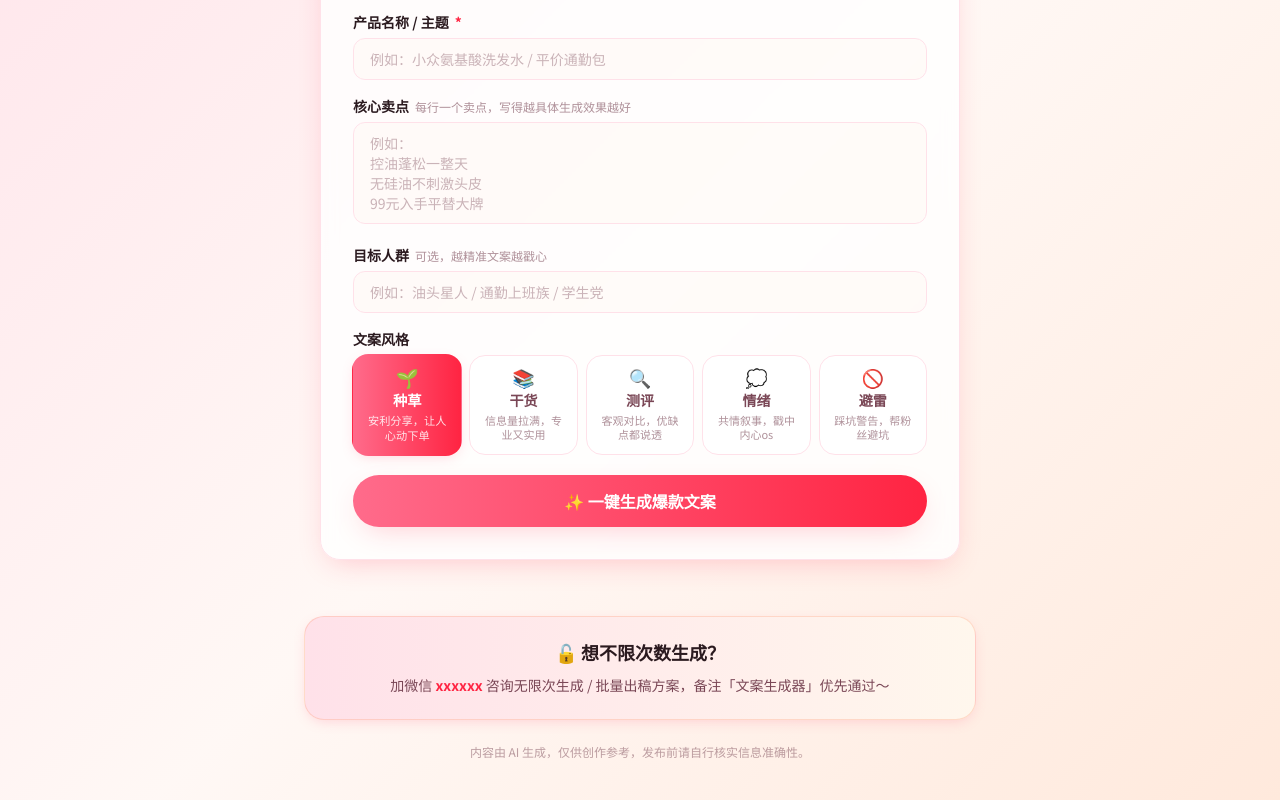
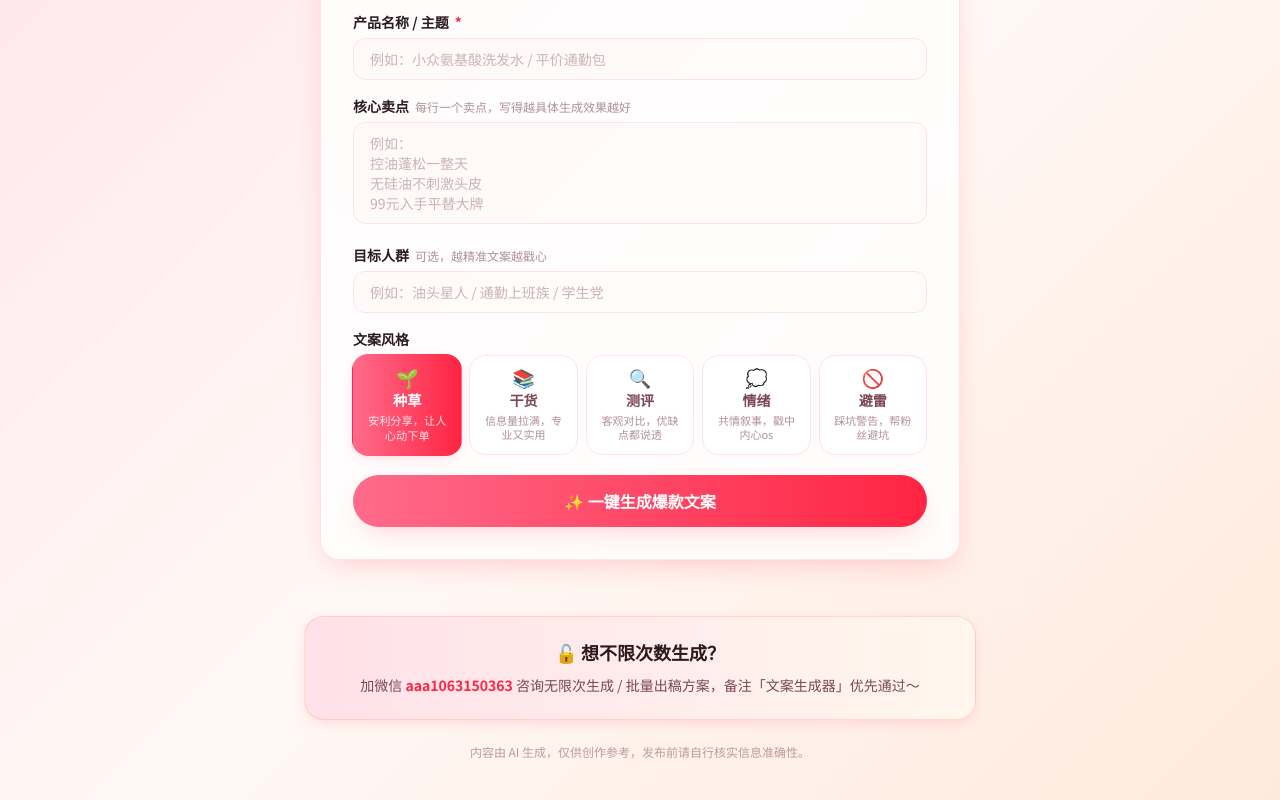
Before and after one commit to wujiawei9151-ship-it/xhs-generator, a Next.js app: page / in a window 1280 px wide. Shown: the part 419-1219 px from the top of the page. Built offline with nearby package versions, Linux system fonts and the light colour scheme.

Commit message:
Update Footer.tsx

```diff
--- a/app/components/Footer.tsx
+++ b/app/components/Footer.tsx
@@ -6,7 +6,7 @@ export default function Footer() {
           🔓 想不限次数生成？
         </p>
         <p className="mt-1.5 text-sm text-xhs-plum">
-          加微信 <span className="font-semibold text-xhs-red">xxxxxx</span>{" "}
+          加微信 <span className="font-semibold text-xhs-red">aaa1063150363</span>{" "}
           咨询无限次生成 / 批量出稿方案，备注「文案生成器」优先通过～
         </p>
       </div>
```
